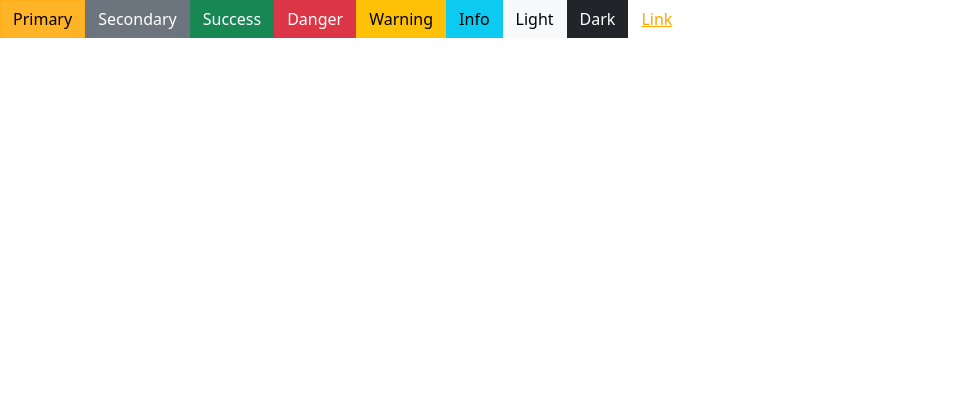
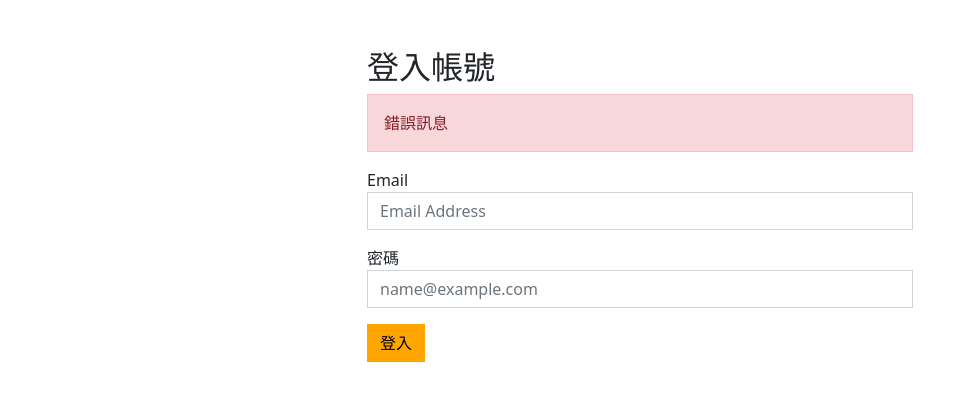
Before and after one commit to hexschool/react-course-final-commit, a React (Create React App) app: page /#/login in a window 1280 px wide. Shown: the top 400 px of the page, without its empty margins (0-976 px from the left). Built offline with nearby package versions, Linux system fonts and the light colour scheme; no server answers.

Commit message:
登入元件製作

```diff
--- a/package.json
+++ b/package.json
@@ -10,6 +10,7 @@
     "bootstrap": "^5.2.3",
     "react": "^18.2.0",
     "react-dom": "^18.2.0",
+    "react-router-dom": "^6.8.0",
     "react-scripts": "5.0.1",
     "sass": "^1.57.1",
     "web-vitals": "^2.1.4"
--- a/src/App.js
+++ b/src/App.js
@@ -1,27 +1,13 @@
-import { useEffect } from 'react';
-import axios from 'axios';
+import { Routes, Route} from 'react-router-dom';
+import Login from './pages/Login';
 
 function App() {
-  useEffect(() => {
-    console.log(process.env.REACT_APP_API_URL, process.env.REACT_APP_API_PATH);
-    (async () => {
-      const res = await axios.get(`/v2/api/${process.env.REACT_APP_API_PATH}/products/all`);
-      console.log(res);
-    })()
-  }, [])
 
   return (
     <div className="App">
-      <button type="button" className="btn btn-primary">Primary</button>
-      <button type="button" className="btn btn-secondary">Secondary</button>
-      <button type="button" className="btn btn-success">Success</button>
-      <button type="button" className="btn btn-danger">Danger</button>
-      <button type="button" className="btn btn-warning">Warning</button>
-      <button type="button" className="btn btn-info">Info</button>
-      <button type="button" className="btn btn-light">Light</button>
-      <button type="button" className="btn btn-dark">Dark</button>
-
-      <button type="button" className="btn btn-link">Link</button>
+      <Routes>
+        <Route path="/login" element={<Login/>}></Route>
+      </Routes>
     </div>
   );
 }
--- a/src/index.js
+++ b/src/index.js
@@ -4,12 +4,15 @@
 import App from './App';
 import reportWebVitals from './reportWebVitals';
 import axios from 'axios';
+import { HashRouter } from 'react-router-dom';
 axios.defaults.baseURL = process.env.REACT_APP_API_URL;
 
 const root = ReactDOM.createRoot(document.getElementById('root'));
 root.render(
   <React.StrictMode>
-    <App />
+    <HashRouter>
+      <App />
+    </HashRouter>
   </React.StrictMode>
 );
 
--- /dev/null
+++ b/src/pages/Login.js
@@ -0,0 +1,51 @@
+import axios from "axios";
+import { useState } from "react";
+
+function Login() {
+  const [data, setData] = useState({
+    username: '',
+    password: ''
+  });
+
+  const handleChange = (e) => {
+    const { name, value } = e.target;
+    setData({...data, [name]: value});
+  }
+
+  const submit = async (e) => {
+    const res = await axios.post('/v2/admin/signin', data);
+    const { token } = res.data;
+    axios.defaults.headers.common['Authorization'] = token;
+
+    const productRes = await axios.get(`/v2/api/${process.env.REACT_APP_API_PATH}/admin/products/all`);
+    console.log(productRes);
+  }
+
+
+  return (<div className="container py-5">
+    <div className="row justify-content-center">
+      <div className="col-md-6">
+        <h2>登入帳號</h2>
+
+        <div className="alert alert-danger" role="alert">
+          錯誤訊息
+        </div>
+        <div className="mb-2">
+          <label htmlFor="email" className="form-label w-100">
+            Email
+            <input id="email" className="form-control" name="username" type="email" placeholder="Email Address" onChange={handleChange} />
+          </label>
+        </div>
+        <div className="mb-2">
+          <label htmlFor="password" className="form-label w-100">
+            密碼
+            <input type="password" className="form-control"  name="password" id="password" placeholder="name@example.com" onChange={handleChange} />
+          </label>
+        </div>
+        <button type="button" className="btn btn-primary" onClick={submit}>登入</button>
+      </div>
+    </div>
+  </div>)
+}
+
+export default Login;
```
Also changed, not shown: 2 other files (tests, documents, lock files or other folders).
